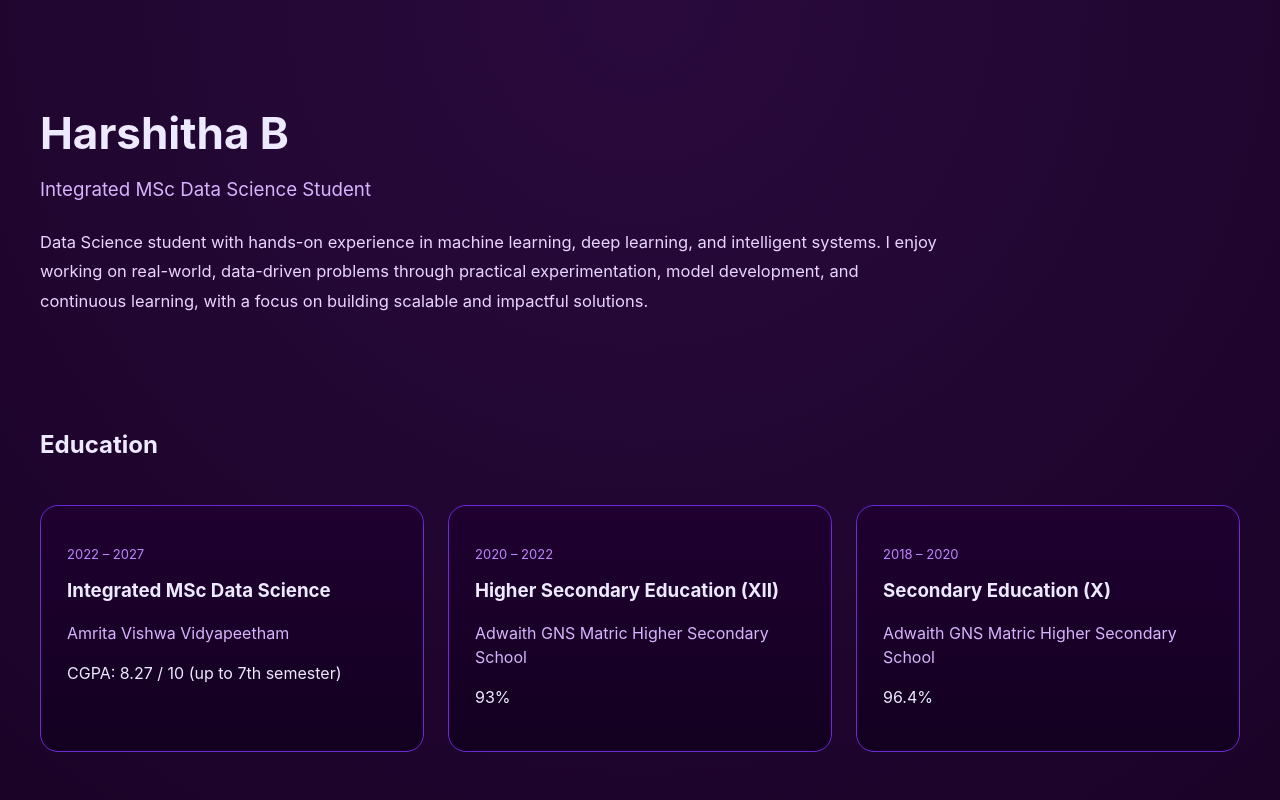
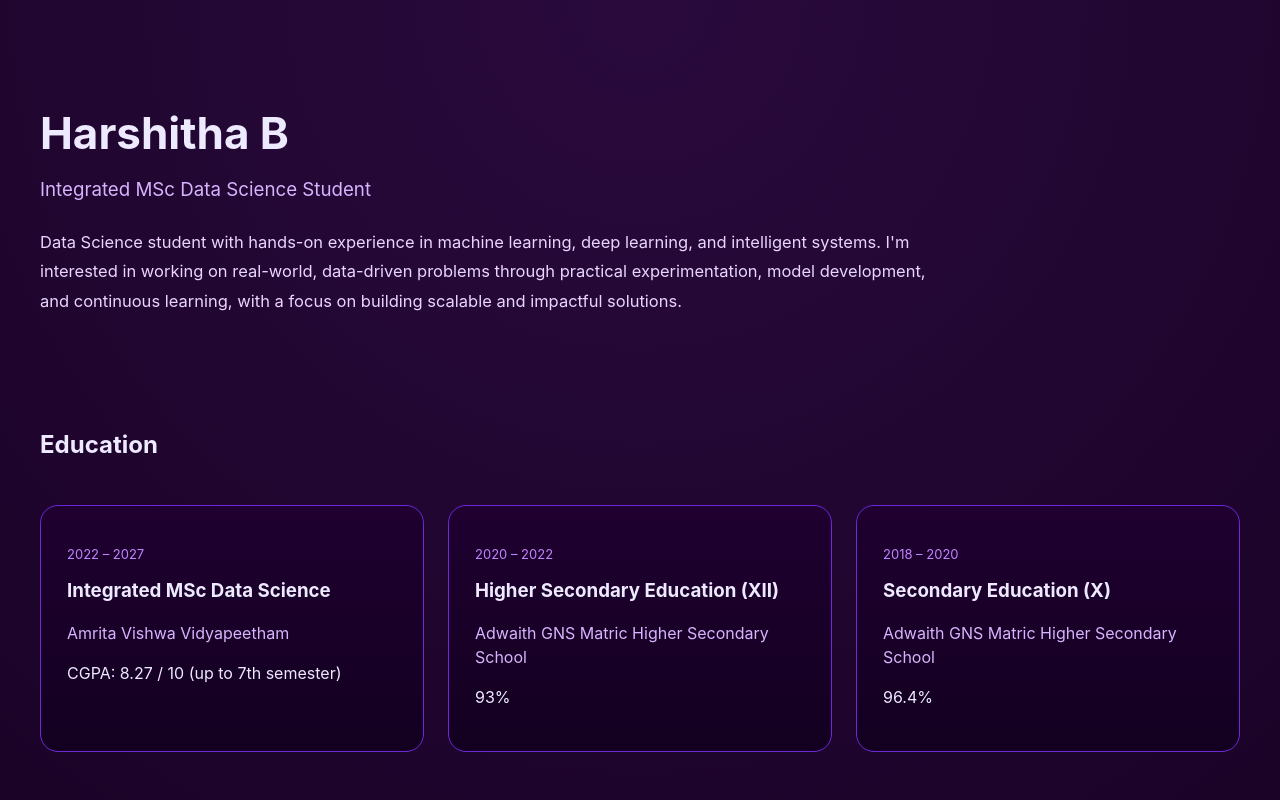
Before and after one commit to Harshitha2347/Portfolio, a React (Vite) app: page / in a window 1280 px wide. Shown: the top 800 px of the page. Built offline with nearby package versions, Linux system fonts and the light colour scheme.

Commit message:
Initial portfolio setup

```diff
--- a/src/App.jsx
+++ b/src/App.jsx
@@ -41,7 +41,7 @@ function App() {
             }}
           >
             Data Science student with hands-on experience in machine learning,
-            deep learning, and intelligent systems. I enjoy working on
+            deep learning, and intelligent systems. I'm interested in working on
             real-world, data-driven problems through practical experimentation,
             model development, and continuous learning, with a focus on building
             scalable and impactful solutions.
```
